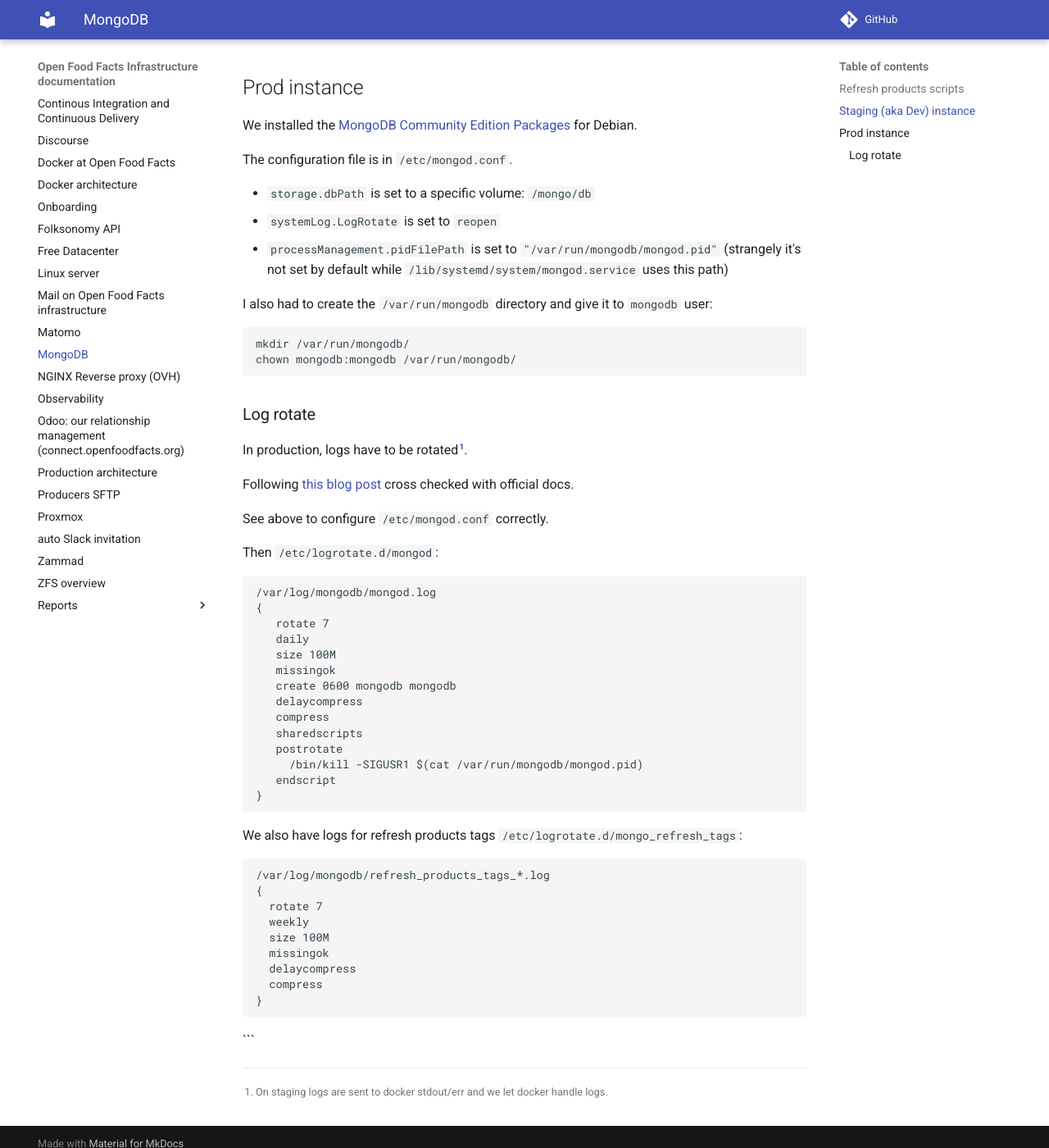
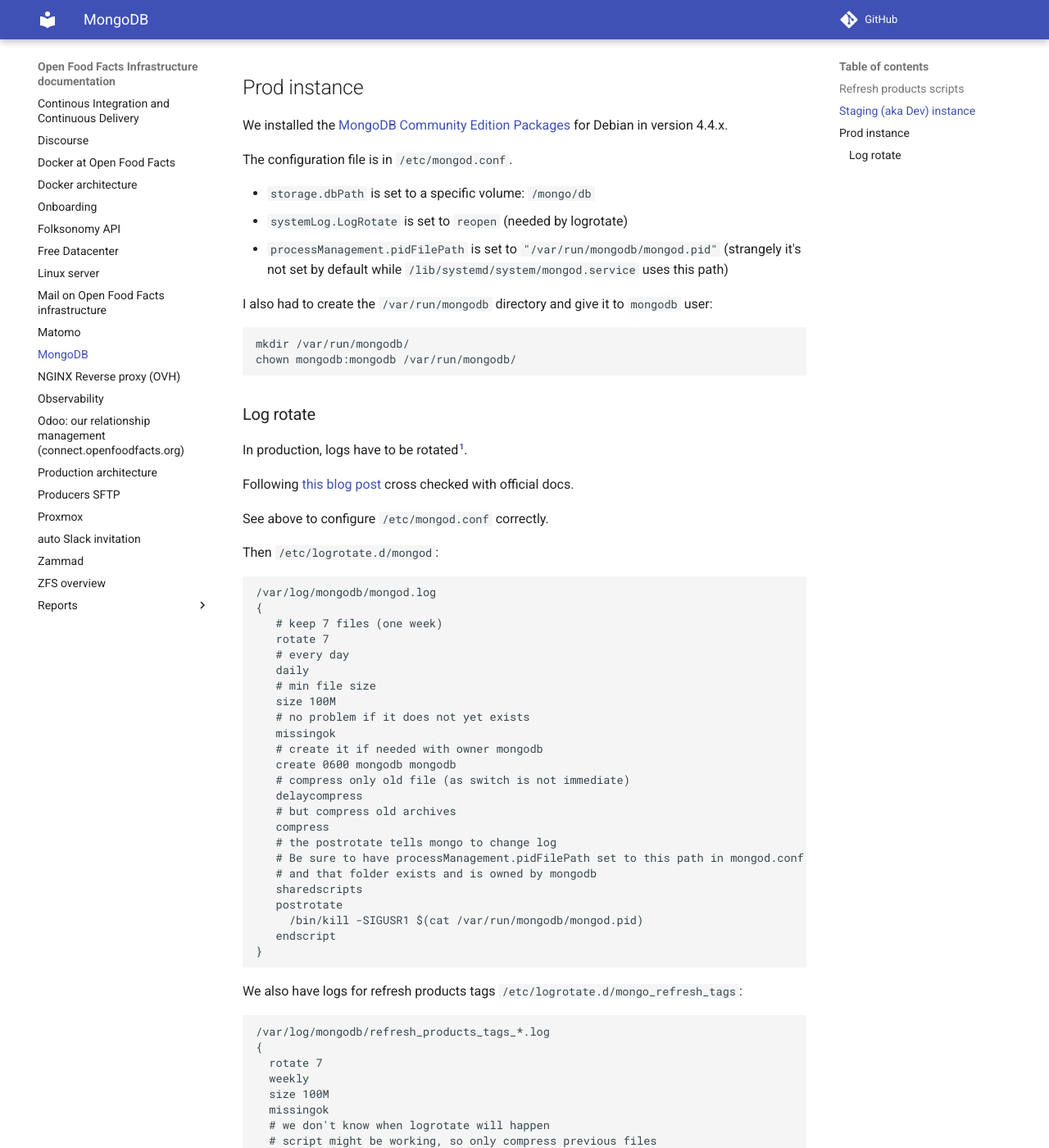
Before and after one commit to openfoodfacts/openfoodfacts-infrastructure, an MkDocs documentation site: the page built from docs/mongodb.md, in a window 1280 px wide and 1400 px high, scrolled down 674 px. Shown: the whole window at 82% size. Built offline with MkDocs 1.6.1 and Material for MkDocs 9.7.7, drawn with Linux system fonts in a browser that asks for light colours; comment, search, counter and statistics services are not loaded; some of the changed text lies outside the part shown.

Commit message:
docs: fix after review

````diff
--- a/docs/mongodb.md
+++ b/docs/mongodb.md
@@ -21,15 +21,14 @@
 See https://github.com/openfoodfacts/openfoodfacts-server/blob/main/.github/workflows/mongo-deploy.yml script.
 
 
-
 ## Prod instance
 
-We installed the [MongoDB Community Edition Packages](https://www.mongodb.com/docs/manual/tutorial/install-mongodb-on-debian/#std-label-debian-package-content) for Debian.
+We installed the [MongoDB Community Edition Packages](https://www.mongodb.com/docs/manual/tutorial/install-mongodb-on-debian/#std-label-debian-package-content) for Debian in version 4.4.x.
 
 The configuration file is in `/etc/mongod.conf`.
 
 * `storage.dbPath` is set to a specific volume: `/mongo/db`
-* `systemLog.LogRotate` is set to `reopen`
+* `systemLog.LogRotate` is set to `reopen` (needed by logrotate)
 * `processManagement.pidFilePath` is set to `"/var/run/mongodb/mongod.pid"`
   (strangely it's not set by default while `/lib/systemd/system/mongod.service` uses this path)
 
@@ -52,13 +51,23 @@
 ```
 /var/log/mongodb/mongod.log
 {
+   # keep 7 files (one week)
    rotate 7
+   # every day
    daily
+   # min file size
    size 100M
+   # no problem if it does not yet exists
    missingok
+   # create it if needed with owner mongodb
    create 0600 mongodb mongodb
+   # compress only old file (as switch is not immediate)
    delaycompress
+   # but compress old archives
    compress
+   # the postrotate tells mongo to change log
+   # Be sure to have processManagement.pidFilePath set to this path in mongod.conf
+   # and that folder exists and is owned by mongodb
    sharedscripts
    postrotate
      /bin/kill -SIGUSR1 $(cat /var/run/mongodb/mongod.pid)
@@ -74,12 +83,13 @@
   weekly
   size 100M
   missingok
+  # we don't know when logrotate will happen
+  # script might be working, so only compress previous files
   delaycompress
   compress
 }
 ```
 
-```
 
 [^stagging_no_log_rotate]:
     On staging logs are sent to docker stdout/err and we let docker handle logs.
````
